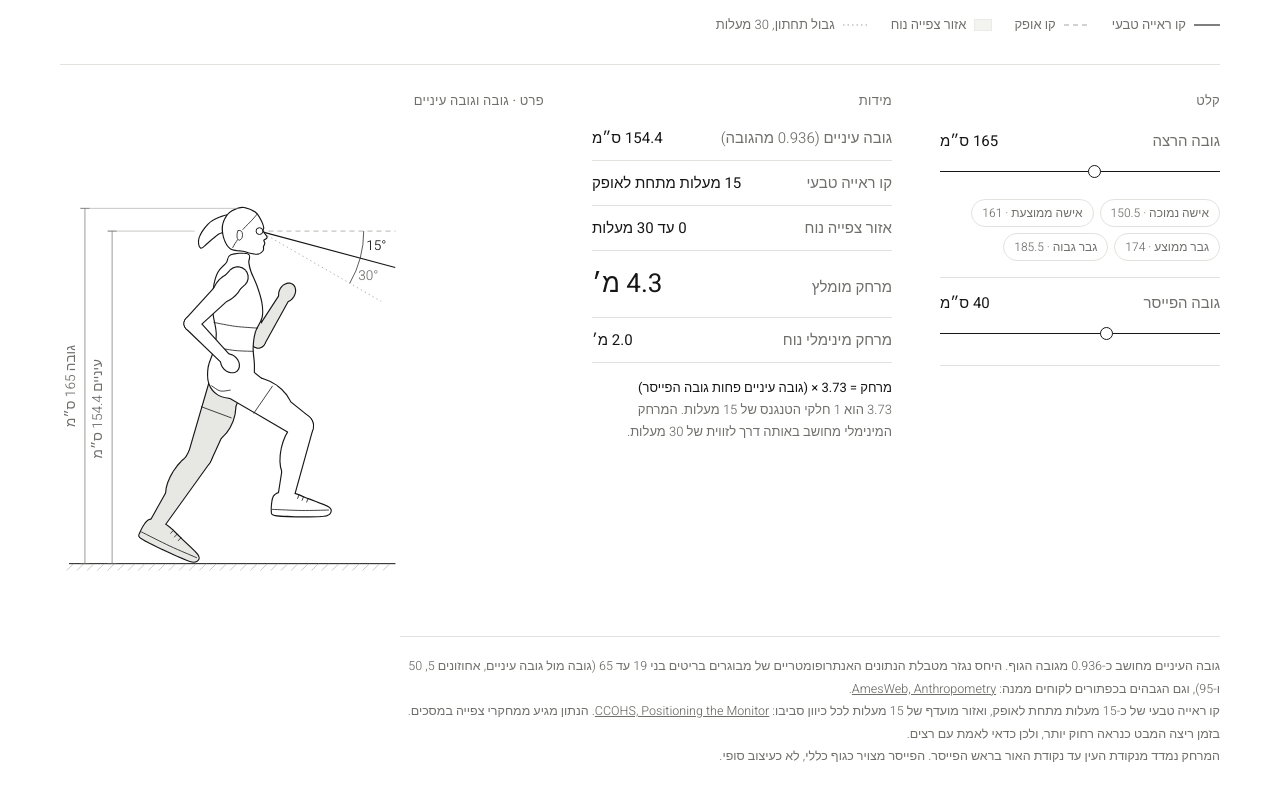
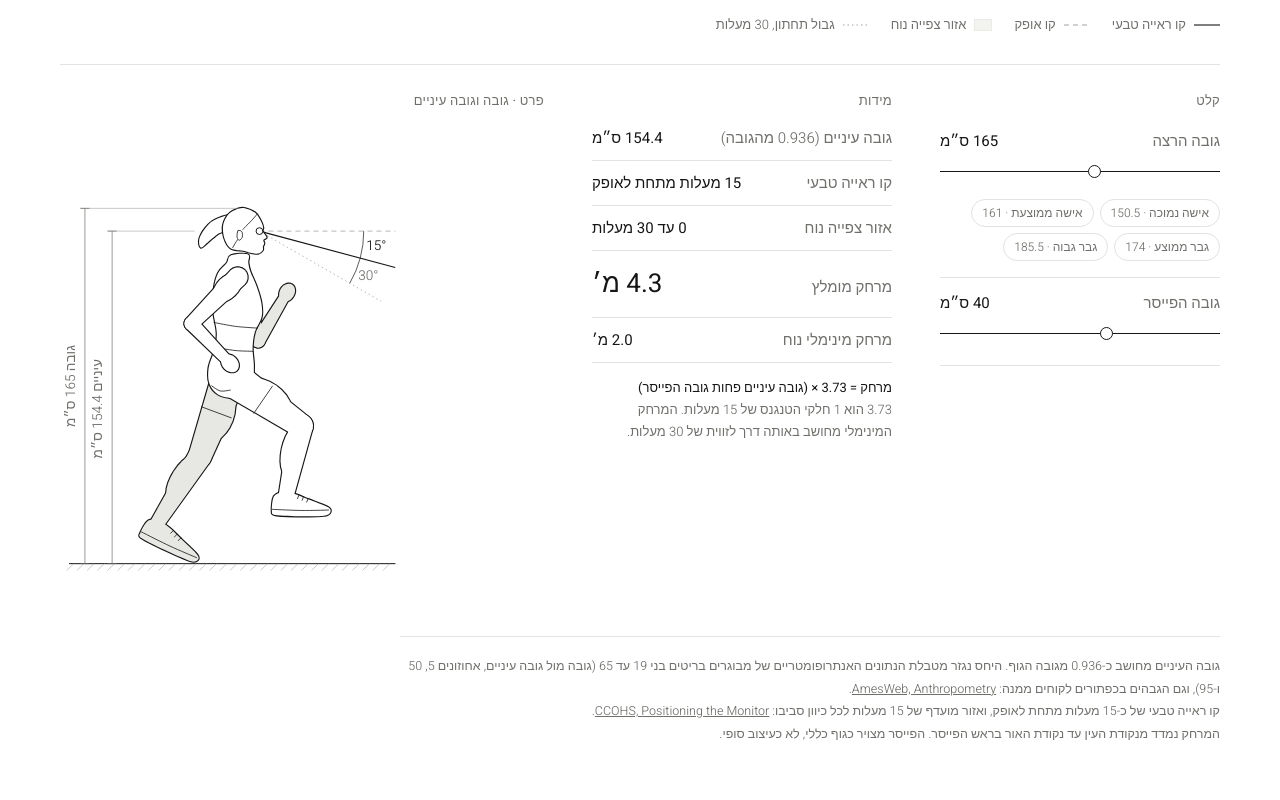
Before and after one commit to shakedisrael31-tech/pacer-sightline, a plain HTML site: page index.html in a window 1280 px wide. Shown: the part 599-1399 px from the top of the page. Drawn offline with Linux system fonts and the light colour scheme.

Commit message:
Update index.html

```diff
--- a/index.html
+++ b/index.html
@@ -150,7 +150,7 @@
 
   <div class="notes">
     <div>גובה העיניים מחושב כ-0.936 מגובה הגוף. היחס נגזר מטבלת הנתונים האנתרופומטריים של מבוגרים בריטים בני 19 עד 65 (גובה מול גובה עיניים, אחוזונים 5, 50 ו-95), וגם הגבהים בכפתורים לקוחים ממנה: <a href="https://amesweb.info/ergonomics/anthropometry-definition.aspx" target="_blank" rel="noopener">AmesWeb, Anthropometry</a>.</div>
-    <div>קו ראייה טבעי של כ-15 מעלות מתחת לאופק, ואזור מועדף של 15 מעלות לכל כיוון סביבו: <a href="https://ccohs.gc.ca/oshanswers/ergonomics/office/monitor_positioning.html" target="_blank" rel="noopener">CCOHS, Positioning the Monitor</a>. הנתון מגיע ממחקרי צפייה במסכים. בזמן ריצה המבט כנראה רחוק יותר, ולכן כדאי לאמת עם רצים.</div>
+    <div>קו ראייה טבעי של כ-15 מעלות מתחת לאופק, ואזור מועדף של 15 מעלות לכל כיוון סביבו: <a href="https://ccohs.gc.ca/oshanswers/ergonomics/office/monitor_positioning.html" target="_blank" rel="noopener">CCOHS, Positioning the Monitor</a>.</div>
     <div>המרחק נמדד מנקודת העין עד נקודת האור בראש הפייסר. הפייסר מצויר כגוף כללי, לא כעיצוב סופי.</div>
   </div>
 </div>
```
